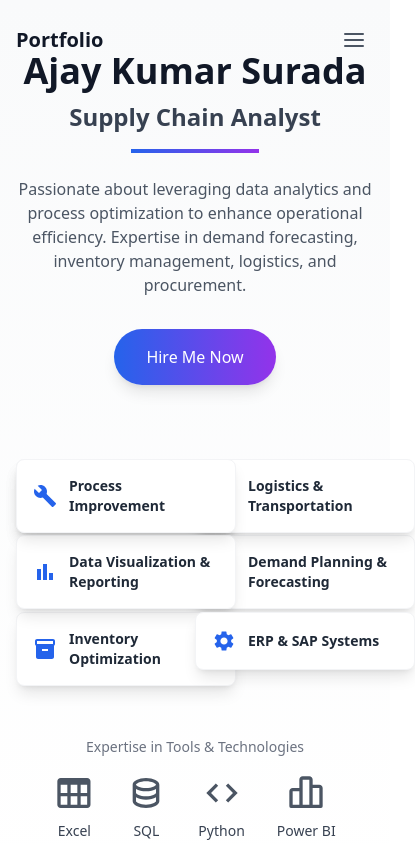
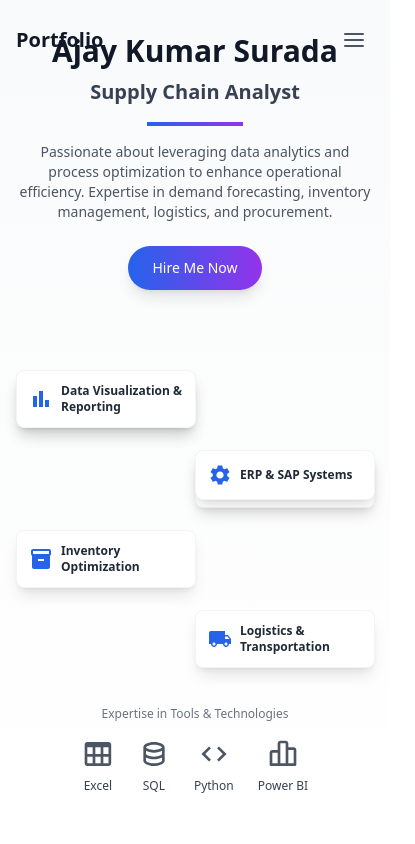
Before and after one commit to ajay-kumar2109/Myportfolio, a React (Vite) app: page / in a window 390 px wide. Shown: the top 844 px of the page, 415 px wide, since content can reach past the window. Built offline with nearby package versions, Linux system fonts and the light colour scheme; the HTML template or start-up script is replaced by a standard one.

Commit message:
Update Hero.jsx

```diff
--- a/src/components/Hero.jsx
+++ b/src/components/Hero.jsx
@@ -11,38 +11,37 @@ const Hero = () => {
     { name: "Logistics & Transportation", icon: <MdLocalShipping size={24} /> },
     { name: "Data Visualization & Reporting", icon: <MdBarChart size={24} /> },
     { name: "ERP & SAP Systems", icon: <MdSettings size={24} /> },
-    { name: "Process Improvement", icon: <MdBuild size={24} /> },
   ];
 
   const tools = [
-    { name: "Excel", icon: <BiTable size={40} /> },
-    { name: "SQL", icon: <BiData size={40} /> },
-    { name: "Python", icon: <BiCode size={40} /> },
-    { name: "Power BI", icon: <BiBarChartAlt2 size={40} /> },
+    { name: "Excel", icon: <BiTable size={32} /> },
+    { name: "SQL", icon: <BiData size={32} /> },
+    { name: "Python", icon: <BiCode size={32} /> },
+    { name: "Power BI", icon: <BiBarChartAlt2 size={32} /> },
   ];
 
   return (
-    <section className="bg-gradient-to-b from-gray-50 to-white px-4 py-12 md:py-20 flex flex-col items-center min-h-screen w-full">
+    <section className="bg-gradient-to-b from-gray-50 to-white px-4 py-8 md:py-16 flex flex-col items-center min-h-screen w-full">
       <div className="max-w-7xl w-full flex flex-col md:flex-row items-center justify-between">
         {/* Left Side - Intro */}
-        <div className="max-w-lg w-full text-center md:text-left mb-12 md:mb-0">
+        <div className="max-w-lg w-full text-center md:text-left mb-12">
           <motion.h1
             initial={{ opacity: 0, y: -20 }}
             animate={{ opacity: 1, y: 0 }}
             transition={{ duration: 0.8 }}
-            className="text-4xl sm:text-5xl md:text-6xl font-bold text-gray-900 leading-tight"
+            className="text-3xl sm:text-4xl md:text-5xl lg:text-6xl font-bold text-gray-900 leading-tight"
           >
             Ajay Kumar Surada
-            <span className="block text-2xl sm:text-3xl md:text-4xl mt-2 text-gray-700">
+            <span className="block text-xl sm:text-2xl md:text-3xl lg:text-4xl mt-2 text-gray-700">
               Supply Chain Analyst
             </span>
-            <span className="block w-32 h-1 bg-gradient-to-r from-blue-600 to-purple-600 mt-4 mx-auto md:mx-0"></span>
+            <span className="block w-24 sm:w-32 h-1 bg-gradient-to-r from-blue-600 to-purple-600 mt-4 mx-auto md:mx-0"></span>
           </motion.h1>
           <motion.p
             initial={{ opacity: 0, y: 20 }}
             animate={{ opacity: 1, y: 0 }}
             transition={{ duration: 0.8, delay: 0.2 }}
-            className="text-base sm:text-lg text-gray-600 mt-6"
+            className="text-sm sm:text-base md:text-lg text-gray-600 mt-4 md:mt-6"
           >
             Passionate about leveraging data analytics and process optimization to enhance operational efficiency. Expertise in demand forecasting, inventory management, logistics, and procurement.
           </motion.p>
@@ -51,19 +50,19 @@ const Hero = () => {
             initial={{ opacity: 0, y: 20 }}
             animate={{ opacity: 1, y: 0 }}
             transition={{ duration: 0.8, delay: 0.4 }}
-            className="mt-8"
+            className="mt-6 md:mt-8"
           >
             <a
               href="#contact"
-              className="inline-block px-8 py-4 bg-gradient-to-r from-blue-600 to-purple-600 text-white rounded-full font-medium shadow-lg hover:from-blue-700 hover:to-purple-700 transition-all"
+              className="inline-block px-6 py-3 sm:px-8 sm:py-4 bg-gradient-to-r from-blue-600 to-purple-600 text-white rounded-full font-medium shadow-lg hover:from-blue-700 hover:to-purple-700 transition-all text-sm sm:text-base"
             >
               Hire Me Now
             </a>
           </motion.div>
         </div>
 
-        {/* Right Side - Skills Cards (Floating Effect Inspired by Image) */}
-        <div className="relative w-full md:w-1/2 h-64 md:h-96">
+        {/* Right Side - Skills Cards (Floating Effect) */}
+        <div className="relative w-full md:w-1/2 h-80 sm:h-96 md:h-[500px]">
           {skills.map((skill, index) => (
             <motion.div
               key={index}
@@ -71,16 +70,17 @@ const Hero = () => {
               animate={{ opacity: 1, scale: 1, x: 0, y: 0 }}
               transition={{ duration: 0.6, delay: 0.2 * index }}
               whileHover={{ scale: 1.05, y: -5 }}
-              className="absolute bg-white p-4 rounded-lg shadow-lg text-gray-800 border border-gray-100 flex items-center space-x-3"
+              className="absolute bg-white p-3 sm:p-4 rounded-lg shadow-lg text-gray-800 border border-gray-100 flex items-center space-x-2 sm:space-x-3"
               style={{
-                top: `${10 + (index % 3) * 30}%`,
+                top: `${10 + (index % 4) * 25}%`, // Adjusted for better spacing on mobile
                 left: `${index % 2 === 0 ? 0 : 50}%`,
                 transform: `translateX(${index % 2 === 0 ? '0' : '-50%'})`,
-                width: "220px",
+                width: "180px", // Smaller width on mobile
+                minWidth: "160px",
               }}
             >
               <span className="text-blue-600">{skill.icon}</span>
-              <span className="text-sm font-semibold">{skill.name}</span>
+              <span className="text-xs sm:text-sm font-semibold">{skill.name}</span>
             </motion.div>
           ))}
         </div>
@@ -93,10 +93,10 @@ const Hero = () => {
         transition={{ duration: 0.8, delay: 1 }}
         className="mt-12 text-center w-full"
       >
-        <p className="text-gray-500 text-sm mb-4">
+        <p className="text-gray-500 text-xs sm:text-sm mb-4">
           Expertise in Tools & Technologies
         </p>
-        <div className="flex justify-center gap-8 sm:gap-12 flex-wrap">
+        <div className="flex justify-center gap-6 sm:gap-8 flex-wrap">
           {tools.map((tool, index) => (
             <motion.div
               key={index}
@@ -106,7 +106,7 @@ const Hero = () => {
               className="flex flex-col items-center"
             >
               <span className="text-gray-600">{tool.icon}</span>
-              <span className="text-gray-700 text-sm mt-2">{tool.name}</span>
+              <span className="text-gray-700 text-xs sm:text-sm mt-2">{tool.name}</span>
             </motion.div>
           ))}
         </div>
```
